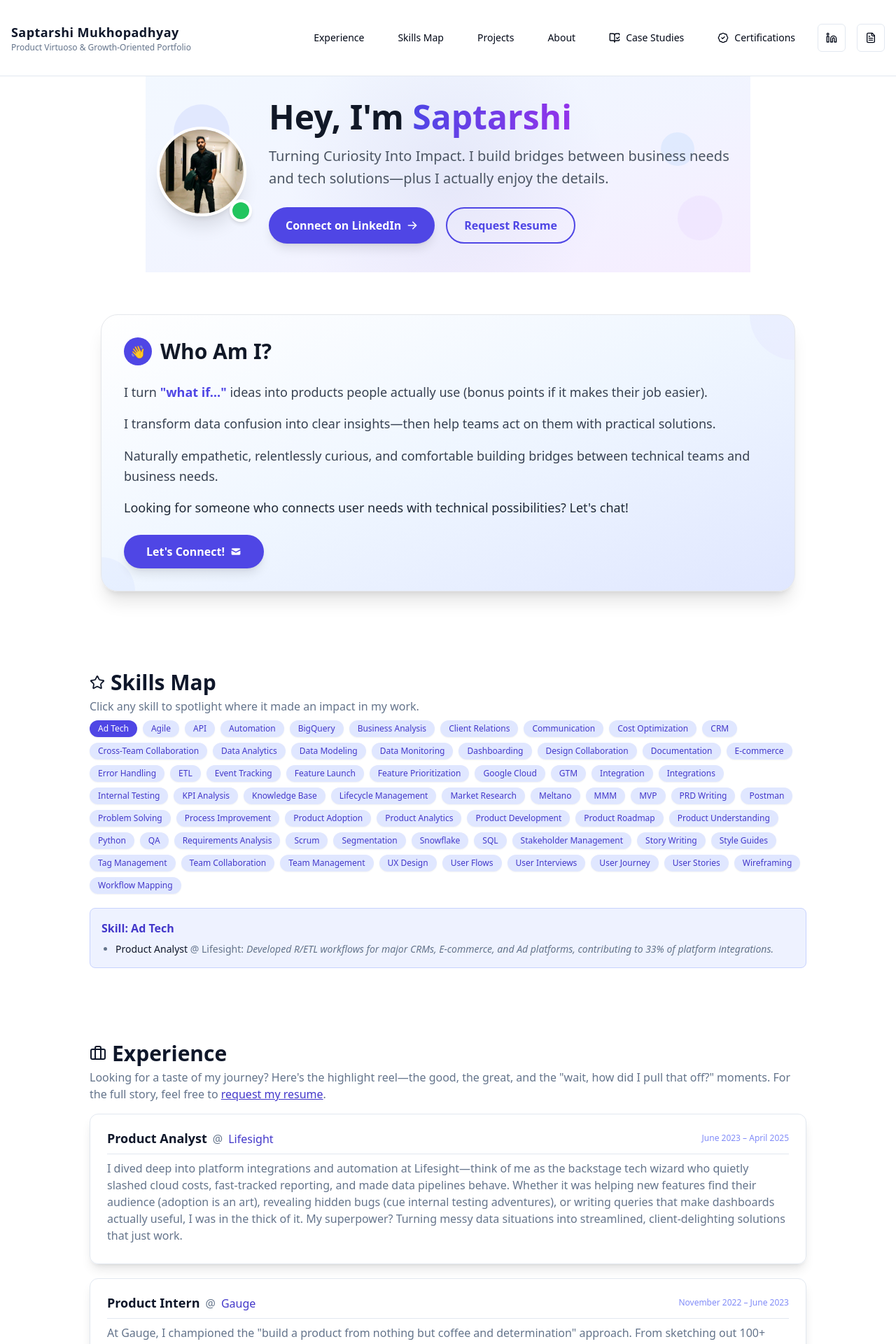
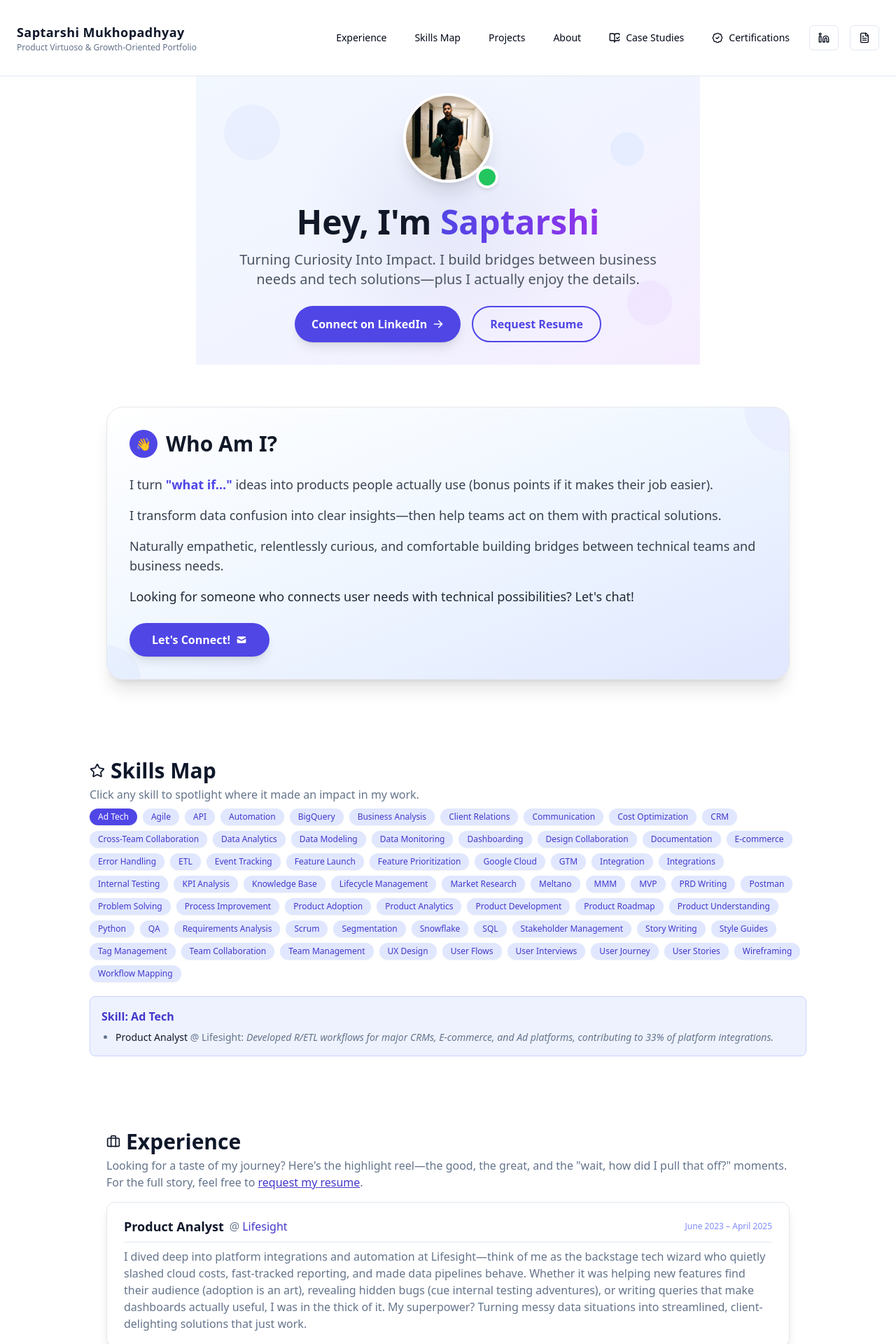
Before and after one commit to saptarshi-cyber/skill-linked-showcase, a React (Vite) app: page / in a window 1280 px wide. Shown: the top 1920 px of the page at 70% size. Built offline with nearby package versions, Linux system fonts and the light colour scheme.

Commit message:
Fix: Make portfolio responsive for mobile devices
Ensured proper alignment and layout across all devices by implementing responsive design principles.

```diff
--- a/src/components/AboutBlock.tsx
+++ b/src/components/AboutBlock.tsx
@@ -1,39 +1,39 @@
 
 export function AboutBlock() {
   return (
-    <section id="about" className="my-8 max-w-5xl mx-auto px-4">
-      <div className="bg-gradient-to-br from-white via-blue-50 to-indigo-100 rounded-3xl shadow-xl border border-gray-200 p-8 relative overflow-hidden">
-        {/* Decorative elements */}
-        <div className="absolute top-0 right-0 w-32 h-32 bg-gradient-to-br from-indigo-200 to-purple-200 rounded-full opacity-20 -translate-y-16 translate-x-16" />
-        <div className="absolute bottom-0 left-0 w-24 h-24 bg-gradient-to-tr from-blue-200 to-indigo-200 rounded-full opacity-20 translate-y-12 -translate-x-12" />
+    <section id="about" className="my-6 sm:my-8 max-w-5xl mx-auto px-4 sm:px-6">
+      <div className="bg-gradient-to-br from-white via-blue-50 to-indigo-100 rounded-2xl sm:rounded-3xl shadow-xl border border-gray-200 p-6 sm:p-8 relative overflow-hidden">
+        {/* Decorative elements - hidden on very small screens */}
+        <div className="absolute top-0 right-0 w-24 h-24 sm:w-32 sm:h-32 bg-gradient-to-br from-indigo-200 to-purple-200 rounded-full opacity-20 -translate-y-12 translate-x-12 sm:-translate-y-16 sm:translate-x-16 hidden sm:block" />
+        <div className="absolute bottom-0 left-0 w-18 h-18 sm:w-24 sm:h-24 bg-gradient-to-tr from-blue-200 to-indigo-200 rounded-full opacity-20 translate-y-9 -translate-x-9 sm:translate-y-12 sm:-translate-x-12 hidden sm:block" />
 
         <div className="relative z-10">
-          <h3 className="text-3xl font-bold text-gray-900 mb-6 flex items-center gap-3">
-            <span className="w-10 h-10 bg-indigo-600 rounded-full flex items-center justify-center text-white text-lg">👋</span>
+          <h3 className="text-2xl sm:text-3xl font-bold text-gray-900 mb-4 sm:mb-6 flex items-center gap-2 sm:gap-3">
+            <span className="w-8 h-8 sm:w-10 sm:h-10 bg-indigo-600 rounded-full flex items-center justify-center text-white text-base sm:text-lg">👋</span>
             Who Am I?
           </h3>
 
-          <div className="space-y-4 text-gray-700">
-            <p className="text-lg leading-relaxed">
+          <div className="space-y-3 sm:space-y-4 text-gray-700">
+            <p className="text-base sm:text-lg leading-relaxed">
               I turn <span className="font-semibold text-indigo-600">"what if…"</span> ideas into products people actually use (bonus points if it makes their job easier).
             </p>
-            <p className="text-lg leading-relaxed">
+            <p className="text-base sm:text-lg leading-relaxed">
               I transform data confusion into clear insights—then help teams act on them with practical solutions.
             </p>
-            <p className="text-lg leading-relaxed">
+            <p className="text-base sm:text-lg leading-relaxed">
               Naturally empathetic, relentlessly curious, and comfortable building bridges between technical teams and business needs.
             </p>
-            <p className="text-lg leading-relaxed font-medium text-gray-800">
+            <p className="text-base sm:text-lg leading-relaxed font-medium text-gray-800">
               Looking for someone who connects user needs with technical possibilities? Let's chat!
             </p>
           </div>
 
           <a
             href="mailto:saptarshi1799@gmail.com"
-            className="inline-flex items-center gap-2 mt-6 px-8 py-3 rounded-full bg-indigo-600 text-white font-semibold hover:bg-indigo-700 transition-all duration-300 shadow-lg hover:shadow-xl transform hover:-translate-y-0.5"
+            className="inline-flex items-center gap-2 mt-4 sm:mt-6 px-6 sm:px-8 py-2.5 sm:py-3 rounded-full bg-indigo-600 text-white font-semibold hover:bg-indigo-700 transition-all duration-300 shadow-lg hover:shadow-xl transform hover:-translate-y-0.5 text-sm sm:text-base"
           >
             <span>Let's Connect!</span>
-            <svg className="w-4 h-4" fill="currentColor" viewBox="0 0 20 20">
+            <svg className="w-3 h-3 sm:w-4 sm:h-4" fill="currentColor" viewBox="0 0 20 20">
               <path d="M2.003 5.884L10 9.882l7.997-3.998A2 2 0 0016 4H4a2 2 0 00-1.997 1.884z" />
               <path d="M18 8.118l-8 4-8-4V14a2 2 0 002 2h12a2 2 0 002-2V8.118z" />
             </svg>
--- a/src/components/ExperienceTimeline.tsx
+++ b/src/components/ExperienceTimeline.tsx
@@ -1,4 +1,3 @@
-
 import { SkillTag } from "./SkillTag";
 import { Briefcase } from "lucide-react";
 
@@ -167,52 +166,60 @@ export function ExperienceTimeline({
   setSelectedSkill?: (skill: string | undefined) => void;
 }) {
   return (
-    <section id="experience" className="my-6 max-w-5xl mx-auto">
-      <h2 className="text-3xl font-bold text-primary mb-1 flex items-center gap-1">
-        <Briefcase className="inline mr-1" size={24} />
+    <section id="experience" className="my-4 sm:my-6 max-w-5xl mx-auto px-4 sm:px-6">
+      <h2 className="text-2xl sm:text-3xl font-bold text-primary mb-1 flex items-center gap-1">
+        <Briefcase className="inline mr-1" size={20} />
         Experience
       </h2>
-      <p className="text-muted-foreground mb-4">
+      <p className="text-sm sm:text-base text-muted-foreground mb-4 leading-relaxed">
         Looking for a taste of my journey? Here's the highlight reel—the good, the great, and the "wait, how did I pull that off?" moments. For the full story, feel free to <a href="mailto:saptarshi1799@gmail.com?subject=Request%20Resume&body=Hey%2C%20can%20I%20take%20a%20look%20at%20your%20resume%3F" className="underline text-indigo-700 hover:opacity-80">request my resume</a>.
       </p>
-      <div className="flex flex-col gap-5">
-        <div className="bg-card/60 border border-border shadow-lg rounded-xl px-6 py-5 hover:scale-[1.01] transition">
-          <div className="flex flex-col md:flex-row md:items-center md:justify-between gap-2 pb-2 border-b mb-2">
-            <div>
-              <span className="font-semibold text-lg text-primary">Product Analyst</span>
-              <span className="mx-2 text-muted-foreground">@</span>
+      <div className="flex flex-col gap-4 sm:gap-5">
+        <div className="bg-card/60 border border-border shadow-lg rounded-xl px-4 sm:px-6 py-4 sm:py-5 hover:scale-[1.01] transition">
+          <div className="flex flex-col gap-2 pb-2 border-b mb-2">
+            <div className="flex flex-col sm:flex-row sm:items-center sm:justify-between gap-1 sm:gap-2">
+              <div className="flex flex-col sm:flex-row sm:items-center gap-1 sm:gap-2">
+                <span className="font-semibold text-base sm:text-lg text-primary">Product Analyst</span>
+                <div className="flex items-center">
+                  <span className="text-muted-foreground text-sm sm:text-base">@</span>
                   <a
                     href="https://lifesight.io"
                     target="_blank"
                     rel="noopener noreferrer"
-                className="font-medium text-indigo-700 hover:underline"
+                    className="font-medium text-indigo-700 hover:underline ml-1 text-sm sm:text-base"
                   >
                     Lifesight
                   </a>
                 </div>
+              </div>
               <span className="text-xs text-indigo-400">June 2023 – April 2025</span>
             </div>
-          <div className="text-muted-foreground mb-2">
+          </div>
+          <div className="text-sm sm:text-base text-muted-foreground leading-relaxed">
             I dived deep into platform integrations and automation at Lifesight—think of me as the backstage tech wizard who quietly slashed cloud costs, fast-tracked reporting, and made data pipelines behave. Whether it was helping new features find their audience (adoption is an art), revealing hidden bugs (cue internal testing adventures), or writing queries that make dashboards actually useful, I was in the thick of it. My superpower? Turning messy data situations into streamlined, client-delighting solutions that just work.
           </div>
         </div>
-        <div className="bg-card/60 border border-border shadow-lg rounded-xl px-6 py-5 hover:scale-[1.01] transition">
-          <div className="flex flex-col md:flex-row md:items-center md:justify-between gap-2 pb-2 border-b mb-2">
-            <div>
-              <span className="font-semibold text-lg text-primary">Product Intern</span>
-              <span className="mx-2 text-muted-foreground">@</span>
+        <div className="bg-card/60 border border-border shadow-lg rounded-xl px-4 sm:px-6 py-4 sm:py-5 hover:scale-[1.01] transition">
+          <div className="flex flex-col gap-2 pb-2 border-b mb-2">
+            <div className="flex flex-col sm:flex-row sm:items-center sm:justify-between gap-1 sm:gap-2">
+              <div className="flex flex-col sm:flex-row sm:items-center gap-1 sm:gap-2">
+                <span className="font-semibold text-base sm:text-lg text-primary">Product Intern</span>
+                <div className="flex items-center">
+                  <span className="text-muted-foreground text-sm sm:text-base">@</span>
                   <a
                     href="https://gauge.ro"
                     target="_blank"
                     rel="noopener noreferrer"
-                className="font-medium text-indigo-700 hover:underline"
+                    className="font-medium text-indigo-700 hover:underline ml-1 text-sm sm:text-base"
                   >
                     Gauge
                   </a>
                 </div>
+              </div>
               <span className="text-xs text-indigo-400">November 2022 – June 2023</span>
             </div>
-          <div className="text-muted-foreground mb-2">
+          </div>
+          <div className="text-sm sm:text-base text-muted-foreground leading-relaxed">
             At Gauge, I championed the "build a product from nothing but coffee and determination" approach. From sketching out 100+ wireframes (yes, my design tools got a workout), to translating user feedback into features that users actually wanted, I kept our scrappy project on-track. Every day was part strategy session, part creative problem-solving, and a lot of "how do we make this work with our constraints?"—the real product management experience.
           </div>
         </div>
--- a/src/components/Header.tsx
+++ b/src/components/Header.tsx
@@ -1,58 +1,106 @@
 
 import { Button } from "@/components/ui/button";
-import { Linkedin, FileText, BookOpenCheck, BadgeCheck } from "lucide-react";
+import { Linkedin, FileText, BookOpenCheck, BadgeCheck, Menu } from "lucide-react";
+import { useState } from "react";
 
 export function Header() {
+  const [isMenuOpen, setIsMenuOpen] = useState(false);
+
   return (
-    <header className="flex items-center justify-between py-8 px-4 border-b bg-white/90 sticky top-0 z-20">
+    <header className="flex items-center justify-between py-4 sm:py-6 lg:py-8 px-4 sm:px-6 border-b bg-white/90 sticky top-0 z-20">
       <div className="flex flex-col">
-        <span className="text-lg font-semibold tracking-wide text-primary">Saptarshi Mukhopadhyay</span>
-        <span className="text-xs text-muted-foreground">
+        <span className="text-sm sm:text-lg font-semibold tracking-wide text-primary">Saptarshi Mukhopadhyay</span>
+        <span className="text-xs text-muted-foreground hidden sm:block">
           Product Virtuoso & Growth-Oriented Portfolio
         </span>
       </div>
-      <nav className="flex gap-4">
-        <Button variant="ghost" asChild>
-          <a href="#experience" className="font-medium hover:underline">Experience</a>
+
+      {/* Desktop Navigation */}
+      <nav className="hidden lg:flex gap-2 xl:gap-4">
+        <Button variant="ghost" size="sm" asChild>
+          <a href="#experience" className="font-medium hover:underline text-sm">Experience</a>
         </Button>
-        <Button variant="ghost" asChild>
-          <a href="#skills" className="font-medium hover:underline">Skills Map</a>
+        <Button variant="ghost" size="sm" asChild>
+          <a href="#skills" className="font-medium hover:underline text-sm">Skills Map</a>
         </Button>
-        <Button variant="ghost" asChild>
-          <a href="#projects" className="font-medium hover:underline">Projects</a>
+        <Button variant="ghost" size="sm" asChild>
+          <a href="#projects" className="font-medium hover:underline text-sm">Projects</a>
         </Button>
-        <Button variant="ghost" asChild>
-          <a href="#about" className="font-medium hover:underline">About</a>
+        <Button variant="ghost" size="sm" asChild>
+          <a href="#about" className="font-medium hover:underline text-sm">About</a>
         </Button>
-        <Button variant="ghost" asChild>
-          <a href="#case-studies" className="font-medium hover:underline flex items-center gap-1">
-            <BookOpenCheck size={16} /> Case Studies
+        <Button variant="ghost" size="sm" asChild>
+          <a href="#case-studies" className="font-medium hover:underline flex items-center gap-1 text-sm">
+            <BookOpenCheck size={14} /> Case Studies
           </a>
         </Button>
-        <Button variant="ghost" asChild>
-          <a href="#certifications" className="font-medium hover:underline flex items-center gap-1">
-            <BadgeCheck size={16}/> Certifications
+        <Button variant="ghost" size="sm" asChild>
+          <a href="#certifications" className="font-medium hover:underline flex items-center gap-1 text-sm">
+            <BadgeCheck size={14}/> Certifications
           </a>
         </Button>
-        <Button size="icon" variant="outline" asChild>
+        <Button size="sm" variant="outline" asChild>
           <a
             aria-label="LinkedIn"
             href="https://www.linkedin.com/in/saptarshi--/"
             target="_blank"
             rel="noopener"
           >
-            <Linkedin size={20} />
+            <Linkedin size={16} />
           </a>
         </Button>
-        <Button size="icon" variant="outline" asChild>
+        <Button size="sm" variant="outline" asChild>
           <a
             aria-label="Request Resume"
             href="mailto:saptarshi1799@gmail.com?subject=Request%20Resume&body=Hey%2C%20can%20I%20take%20a%20look%20at%20your%20resume%3F"
           >
-            <FileText size={20} />
+            <FileText size={16} />
           </a>
         </Button>
       </nav>
+
+      {/* Mobile Navigation */}
+      <div className="lg:hidden">
+        <Button
+          variant="ghost"
+          size="sm"
+          onClick={() => setIsMenuOpen(!isMenuOpen)}
+          className="p-2"
+        >
+          <Menu size={20} />
+        </Button>
+
+        {isMenuOpen && (
+          <div className="absolute top-full left-0 right-0 bg-white border-b shadow-lg p-4 space-y-2">
+            <a href="#experience" className="block py-2 text-sm font-medium hover:text-indigo-600" onClick={() => setIsMenuOpen(false)}>Experience</a>
+            <a href="#skills" className="block py-2 text-sm font-medium hover:text-indigo-600" onClick={() => setIsMenuOpen(false)}>Skills Map</a>
+            <a href="#projects" className="block py-2 text-sm font-medium hover:text-indigo-600" onClick={() => setIsMenuOpen(false)}>Projects</a>
+            <a href="#about" className="block py-2 text-sm font-medium hover:text-indigo-600" onClick={() => setIsMenuOpen(false)}>About</a>
+            <a href="#case-studies" className="block py-2 text-sm font-medium hover:text-indigo-600" onClick={() => setIsMenuOpen(false)}>Case Studies</a>
+            <a href="#certifications" className="block py-2 text-sm font-medium hover:text-indigo-600" onClick={() => setIsMenuOpen(false)}>Certifications</a>
+            <div className="flex gap-2 pt-2 border-t">
+              <Button size="sm" variant="outline" asChild>
+                <a
+                  aria-label="LinkedIn"
+                  href="https://www.linkedin.com/in/saptarshi--/"
+                  target="_blank"
+                  rel="noopener"
+                >
+                  <Linkedin size={16} />
+                </a>
+              </Button>
+              <Button size="sm" variant="outline" asChild>
+                <a
+                  aria-label="Request Resume"
+                  href="mailto:saptarshi1799@gmail.com?subject=Request%20Resume&body=Hey%2C%20can%20I%20take%20a%20look%20at%20your%20resume%3F"
+                >
+                  <FileText size={16} />
+                </a>
+              </Button>
+            </div>
+          </div>
+        )}
+      </div>
     </header>
   );
 }
--- a/src/components/HeroSection.tsx
+++ b/src/components/HeroSection.tsx
@@ -1,48 +1,48 @@
 
 export function HeroSection() {
   return (
-    <section className="relative flex flex-col items-center justify-center min-h-[280px] pt-6 pb-8 overflow-hidden">
+    <section className="relative flex flex-col items-center justify-center min-h-[250px] sm:min-h-[280px] pt-4 sm:pt-6 pb-6 sm:pb-8 overflow-hidden">
       {/* Animated background */}
       <div className="absolute inset-0 bg-gradient-to-br from-blue-50 via-indigo-50 to-purple-100 opacity-80" />
       <div className="absolute inset-0 bg-[radial-gradient(circle_at_50%_50%,rgba(120,119,198,0.1),transparent_50%)]" />
 
-      {/* Floating elements */}
-      <div className="absolute top-10 left-10 w-20 h-20 bg-indigo-200 rounded-full opacity-20 animate-pulse" />
-      <div className="absolute bottom-10 right-10 w-16 h-16 bg-purple-200 rounded-full opacity-30 animate-bounce" />
-      <div className="absolute top-20 right-20 w-12 h-12 bg-blue-200 rounded-full opacity-25 animate-pulse" style={{animationDelay: '1s'}} />
+      {/* Floating elements - hidden on very small screens */}
+      <div className="absolute top-10 left-10 w-20 h-20 bg-indigo-200 rounded-full opacity-20 animate-pulse hidden sm:block" />
+      <div className="absolute bottom-10 right-10 w-16 h-16 bg-purple-200 rounded-full opacity-30 animate-bounce hidden sm:block" />
+      <div className="absolute top-20 right-20 w-12 h-12 bg-blue-200 rounded-full opacity-25 animate-pulse hidden sm:block" style={{animationDelay: '1s'}} />
 
-      <div className="relative z-10 flex flex-col lg:flex-row items-center gap-8 max-w-5xl w-full px-4">
+      <div className="relative z-10 flex flex-col items-center gap-6 sm:gap-8 max-w-5xl w-full px-4 sm:px-6">
         <div className="relative">
           <img
             src="/lovable-uploads/5054563e-8f51-4e2d-b8df-22db7b1a8eda.png"
-            className="w-32 h-32 object-cover rounded-full border-4 border-white shadow-xl transform hover:scale-105 transition-transform duration-300"
+            className="w-24 h-24 sm:w-32 sm:h-32 object-cover rounded-full border-4 border-white shadow-xl transform hover:scale-105 transition-transform duration-300"
             alt="Portrait of Saptarshi Mukhopadhyay"
           />
-          <div className="absolute -bottom-2 -right-2 w-8 h-8 bg-green-500 rounded-full border-4 border-white shadow-md" />
+          <div className="absolute -bottom-1 -right-1 sm:-bottom-2 sm:-right-2 w-6 h-6 sm:w-8 sm:h-8 bg-green-500 rounded-full border-4 border-white shadow-md" />
         </div>
 
-        <div className="text-center lg:text-left max-w-2xl">
-          <h1 className="text-4xl lg:text-5xl font-bold leading-tight text-gray-900 mb-4">
+        <div className="text-center max-w-2xl">
+          <h1 className="text-2xl sm:text-3xl lg:text-4xl xl:text-5xl font-bold leading-tight text-gray-900 mb-3 sm:mb-4">
             Hey, I'm <span className="bg-gradient-to-r from-indigo-600 to-purple-600 bg-clip-text text-transparent">Saptarshi</span>
           </h1>
-          <p className="text-xl text-gray-600 leading-relaxed mb-6">
+          <p className="text-base sm:text-lg xl:text-xl text-gray-600 leading-relaxed mb-4 sm:mb-6 px-2">
             Turning Curiosity Into Impact. I build bridges between business needs and tech solutions—plus I actually enjoy the details.
           </p>
-          <div className="flex flex-col sm:flex-row justify-center lg:justify-start gap-4">
+          <div className="flex flex-col sm:flex-row justify-center gap-3 sm:gap-4">
             <a
               href="https://www.linkedin.com/in/saptarshi--/"
               target="_blank"
               rel="noopener"
-              className="group inline-flex items-center gap-2 px-6 py-3 rounded-full bg-indigo-600 text-white font-semibold hover:bg-indigo-700 transition-all duration-300 shadow-lg hover:shadow-xl transform hover:-translate-y-0.5"
+              className="group inline-flex items-center justify-center gap-2 px-5 sm:px-6 py-2.5 sm:py-3 rounded-full bg-indigo-600 text-white font-semibold hover:bg-indigo-700 transition-all duration-300 shadow-lg hover:shadow-xl transform hover:-translate-y-0.5 text-sm sm:text-base"
             >
               <span>Connect on LinkedIn</span>
-              <svg className="w-4 h-4 group-hover:translate-x-1 transition-transform" fill="currentColor" viewBox="0 0 20 20">
+              <svg className="w-3 h-3 sm:w-4 sm:h-4 group-hover:translate-x-1 transition-transform" fill="currentColor" viewBox="0 0 20 20">
                 <path fillRule="evenodd" d="M10.293 3.293a1 1 0 011.414 0l6 6a1 1 0 010 1.414l-6 6a1 1 0 01-1.414-1.414L14.586 11H3a1 1 0 110-2h11.586l-4.293-4.293a1 1 0 010-1.414z" clipRule="evenodd" />
               </svg>
             </a>
             <a
               href="mailto:saptarshi1799@gmail.com?subject=Request%20Resume&body=Hey%2C%20can%20I%20take%20a%20look%20at%20your%20resume%3F"
-              className="inline-flex items-center gap-2 px-6 py-3 rounded-full border-2 border-indigo-600 text-indigo-600 font-semibold hover:bg-indigo-50 transition-all duration-300"
+              className="inline-flex items-center justify-center gap-2 px-5 sm:px-6 py-2.5 sm:py-3 rounded-full border-2 border-indigo-600 text-indigo-600 font-semibold hover:bg-indigo-50 transition-all duration-300 text-sm sm:text-base"
             >
               <span>Request Resume</span>
             </a>
```
Also changed, not shown: src/components/CertificationsSection.tsx (+49 -48 lines), src/components/ProjectShowcase.tsx (+13 -10 lines), src/pages/Index.tsx (+3 -12 lines). Lines whose indentation alone changed are shown as unchanged.
